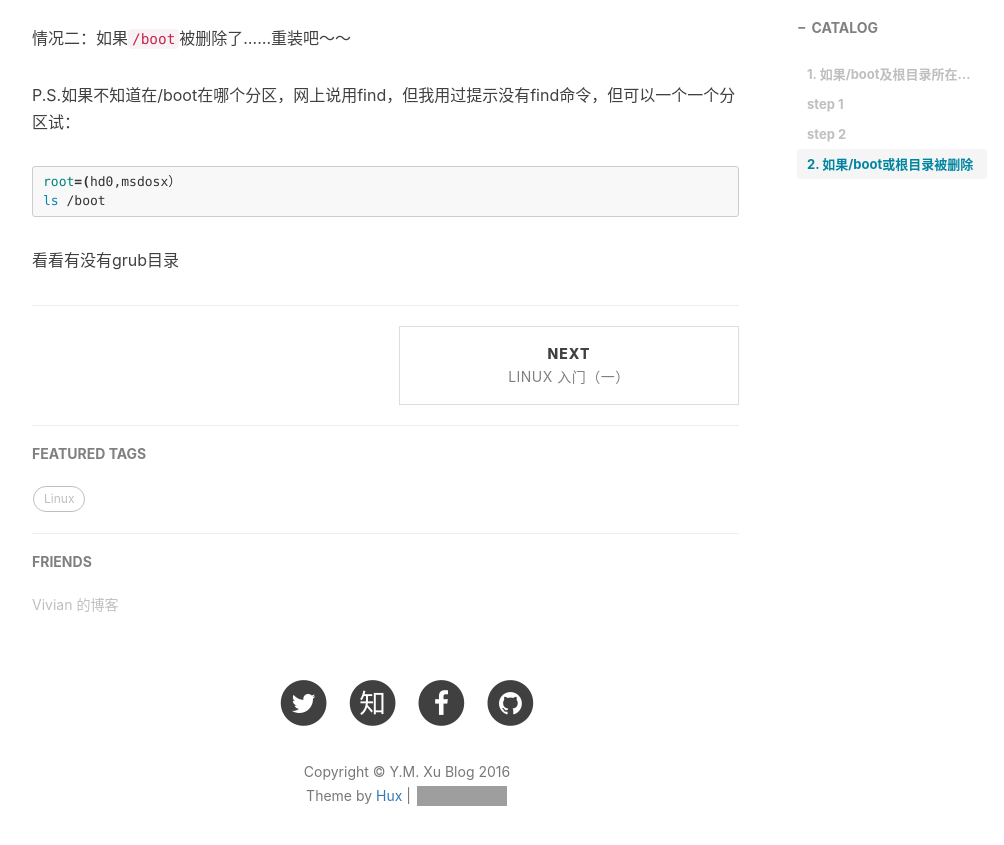
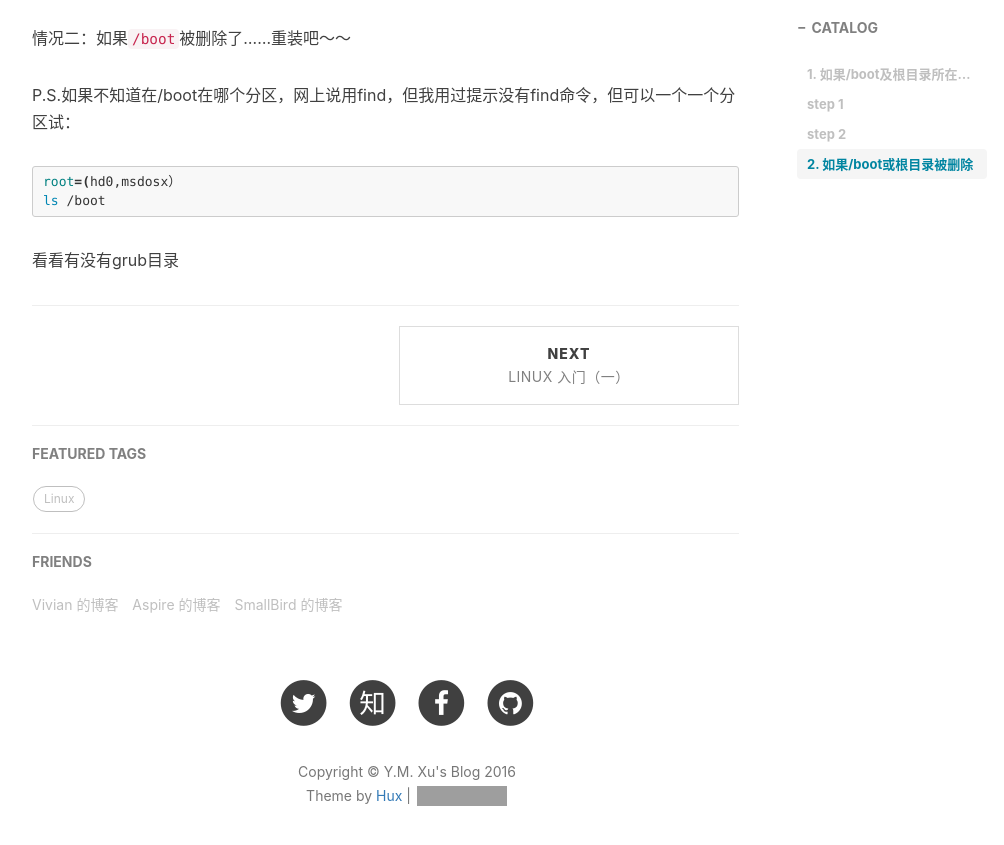
Before and after one commit to xuyumeng/xuyumeng.github.io, a Jekyll site: the page built from _posts/2016-05-20-grub-manual.markdown, in a window 1280 px wide and 900 px high, scrolled down 1817 px. Shown: the top 845 px of the window, without its empty margins (233-1237 px from the left). Built offline with Jekyll 4.4.1, drawn with Linux system fonts in a browser that asks for light colours; nearby versions of some CDN libraries; comment, search, counter and statistics services are not loaded; some of the changed text lies outside the part shown; grey boxes are pictures that could not be loaded.

Commit message:
Modify name and add firends link

```diff
--- a/_config.yml
+++ b/_config.yml
@@ -1,6 +1,6 @@
 # Site settings
-title: Y.M. Xu Blog
-SEOTitle: 许雨蒙的博客 | Y.M. Xu Blog
+title: Y.M. Xu's Blog
+SEOTitle: 许雨蒙的博客 | Y.M. Xu's Blog
 header-img: img/home-bg.jpg
 email: yumengxu1994@icloud.com
 description: "理论物理，全栈设计 | 许雨蒙，Physicist，Web & Mobile Lover，Front-End Engineer | 这里是 @许雨蒙 的个人博客，与你一起发现更美的世界。"
@@ -84,5 +84,13 @@ friends: [
     {
         title: "Vivian 的博客",
         href: "http://vivianzhang.me"
+    },
+    {
+        title: "Aspire 的博客",
+        href: "http://pjw.io"
+    },
+    {
+        title: "SmallBird 的博客",
+        href: "http://smallbird.net"
     }
 ]
```
